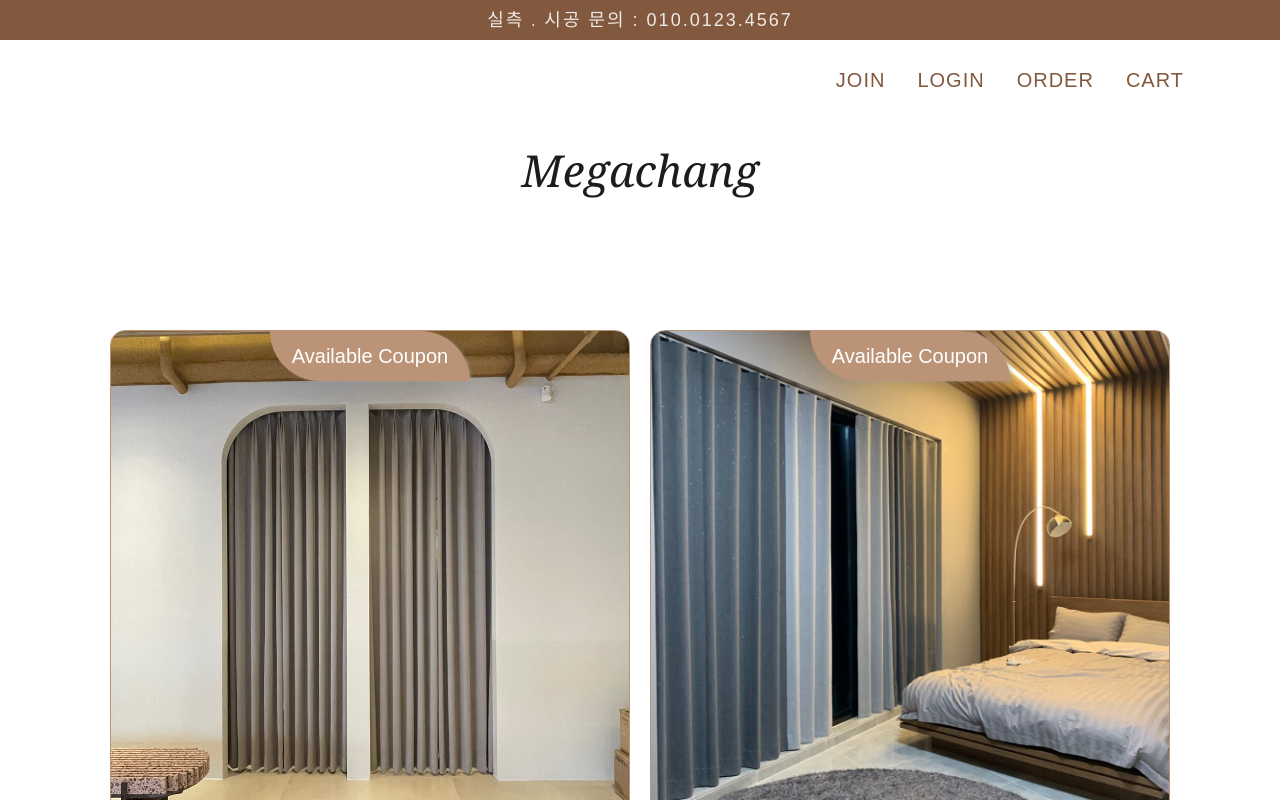
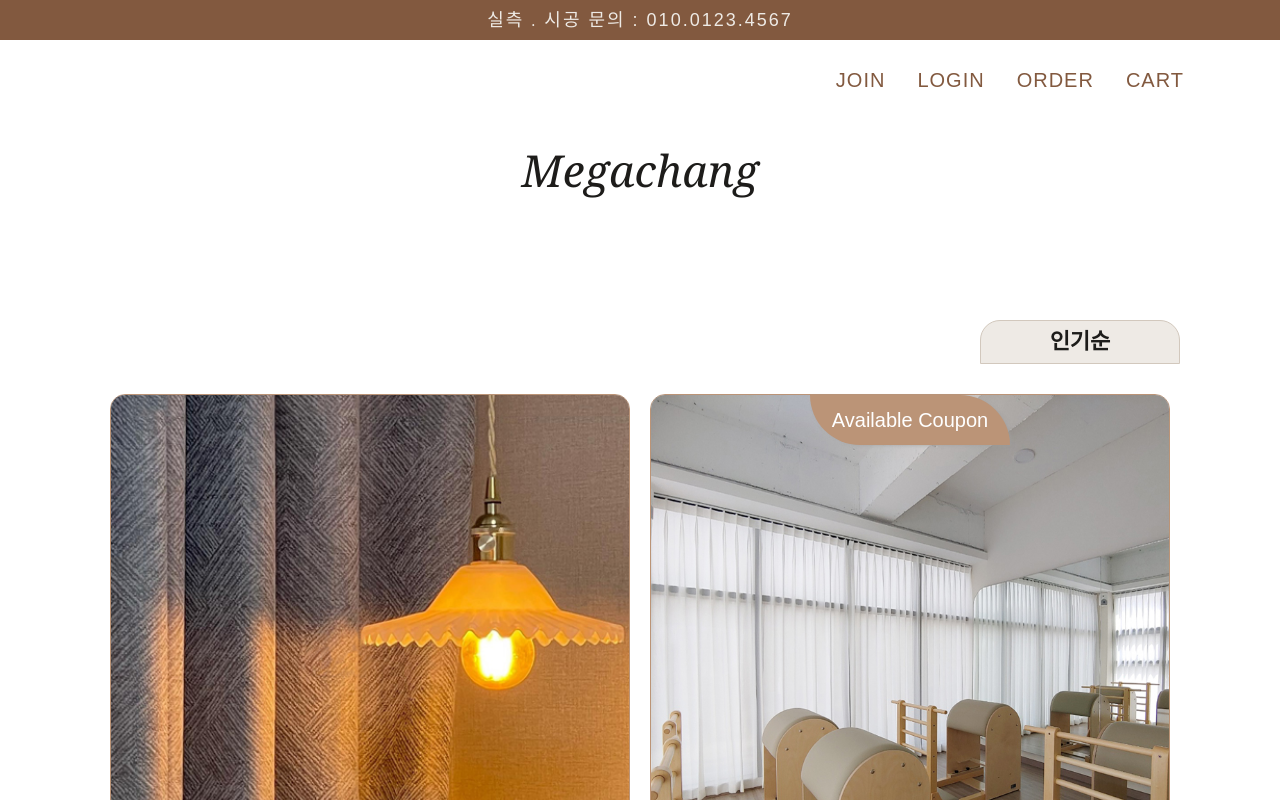
Before and after one commit to Sophie0527/cart_project, a React (Create React App) app: page / in a window 1280 px wide. Shown: the top 800 px of the page. Built offline with nearby package versions, Linux system fonts and the light colour scheme.

Commit message:
Add: 스코어순,가격순으로 sorting되도록 구현

```diff
--- a/src/components/Products/ProductBox.js
+++ b/src/components/Products/ProductBox.js
@@ -3,7 +3,21 @@ import ImageBox from './ImageBox';
 import InfoBox from './InfoBox';
 
 function ProductBox(props) {
-  const { items, limit, offset } = props;
+  const { items, limit, offset, sort } = props;
+
+  if (sort === '인기순') {
+    items.sort((a, b) => {
+      return a.score - b.score;
+    });
+  } else if (sort === '낮은 가격순') {
+    items.sort((a, b) => {
+      return a.price - b.price;
+    });
+  } else if (sort === '높은 가격순') {
+    items.sort((a, b) => {
+      return b.price - a.price;
+    });
+  }
 
   return (
     <Container>
@@ -26,7 +40,7 @@ const Container = styled.div`
   text-align: center;
   flex-wrap: wrap;
   width: 100%;
-  padding: 100px 0;
+  padding-bottom: 100px;
 `;
 const Products = styled.div`
   padding: 10px 10px 40px;
--- /dev/null
+++ b/src/components/Products/SortPoduct.js
@@ -0,0 +1,91 @@
+import React, { useState } from 'react';
+import { useNavigate } from 'react-router-dom';
+import styled from 'styled-components';
+
+function SortPoduct({ sort }) {
+  const navigate = useNavigate();
+
+  const [sortOpen, setSortOpen] = useState(false);
+  const sortModal = () => {
+    setSortOpen(!sortOpen);
+  };
+
+  return (
+    <Container>
+      <SortBox>
+        <SortTitle onClick={sortModal}>
+          {sort ? <span>{sort}</span> : <span>인기순</span>}
+        </SortTitle>
+        {sortOpen && (
+          <Sort onClick={sortModal}>
+            <span
+              onClick={() => {
+                navigate('/?sort=인기순');
+              }}
+            >
+              인기순
+            </span>
+            <span
+              onClick={() => {
+                navigate('/?sort=낮은 가격순');
+              }}
+            >
+              낮은 가격순
+            </span>
+            <span
+              onClick={() => {
+                navigate('/?sort=높은 가격순');
+              }}
+            >
+              높은 가격순
+            </span>
+          </Sort>
+        )}
+      </SortBox>
+    </Container>
+  );
+}
+export default SortPoduct;
+
+const Container = styled.div`
+  display: flex;
+  justify-content: end;
+  padding: 100px 100px 20px 0;
+`;
+const SortBox = styled.div`
+  width: 200px;
+`;
+const SortTitle = styled.div`
+  background-color: ${({ theme }) => theme.colors.lt_beige};
+  border: 1.5px solid ${({ theme }) => theme.colors.beige};
+  color: ${({ theme }) => theme.colors.charcoal};
+  border-top-left-radius: 20px;
+  border-top-right-radius: 20px;
+  span {
+    width: 100%;
+    display: flex;
+    justify-content: center;
+    padding: 10px;
+    font-size: 22px;
+    font-weight: 600;
+    cursor: pointer;
+  }
+`;
+const Sort = styled.div`
+  background-color: ${({ theme }) => theme.colors.white};
+  border: 1.5px solid ${({ theme }) => theme.colors.beige};
+  color: ${({ theme }) => theme.colors.charcoal};
+  span {
+    width: 100%;
+    display: flex;
+    justify-content: center;
+    padding: 10px;
+    font-size: 20px;
+    border: 1px solid ${({ theme }) => theme.colors.beige};
+    cursor: pointer;
+    :hover {
+      background-color: ${({ theme }) => theme.colors.camel};
+      color: ${({ theme }) => theme.colors.white};
+    }
+  }
+`;
--- a/src/pages/Products.js
+++ b/src/pages/Products.js
@@ -1,6 +1,8 @@
 import React, { useState, useEffect } from 'react';
+import { useLocation } from 'react-router-dom';
 import axios from 'axios';
 import Header from '../components/Header/Header';
+import SortPoduct from '../components/Products/SortPoduct';
 import ProductBox from '../components/Products/ProductBox';
 import Pagination from '../components/Products/Pagination';
 import Footer from '../components/Footer/Footer';
@@ -12,6 +14,14 @@ function Products() {
       setItems(res.data);
     });
   }, []);
+  // 상품의 score를 기준으로 내림차순으로 정렬
+  items.sort((a, b) => {
+    return a.score - b.score;
+  });
+
+  // query의 정보로 sorting하기 위해
+  let query = new URLSearchParams(useLocation().search);
+  let sort = query.get('sort');
 
   // 5개씩 보여주는 페이지네이션
   const [page, setPage] = useState(1);
@@ -23,7 +33,8 @@ function Products() {
   return (
     <>
       <Header />
-      <ProductBox items={items} limit={limit} offset={offset} />
+      <SortPoduct sort={sort} />
+      <ProductBox items={items} limit={limit} offset={offset} sort={sort} />
       <Pagination page={page} setPage={setPage} pagesNum={pagesNum} />
       <Footer />
     </>
```
